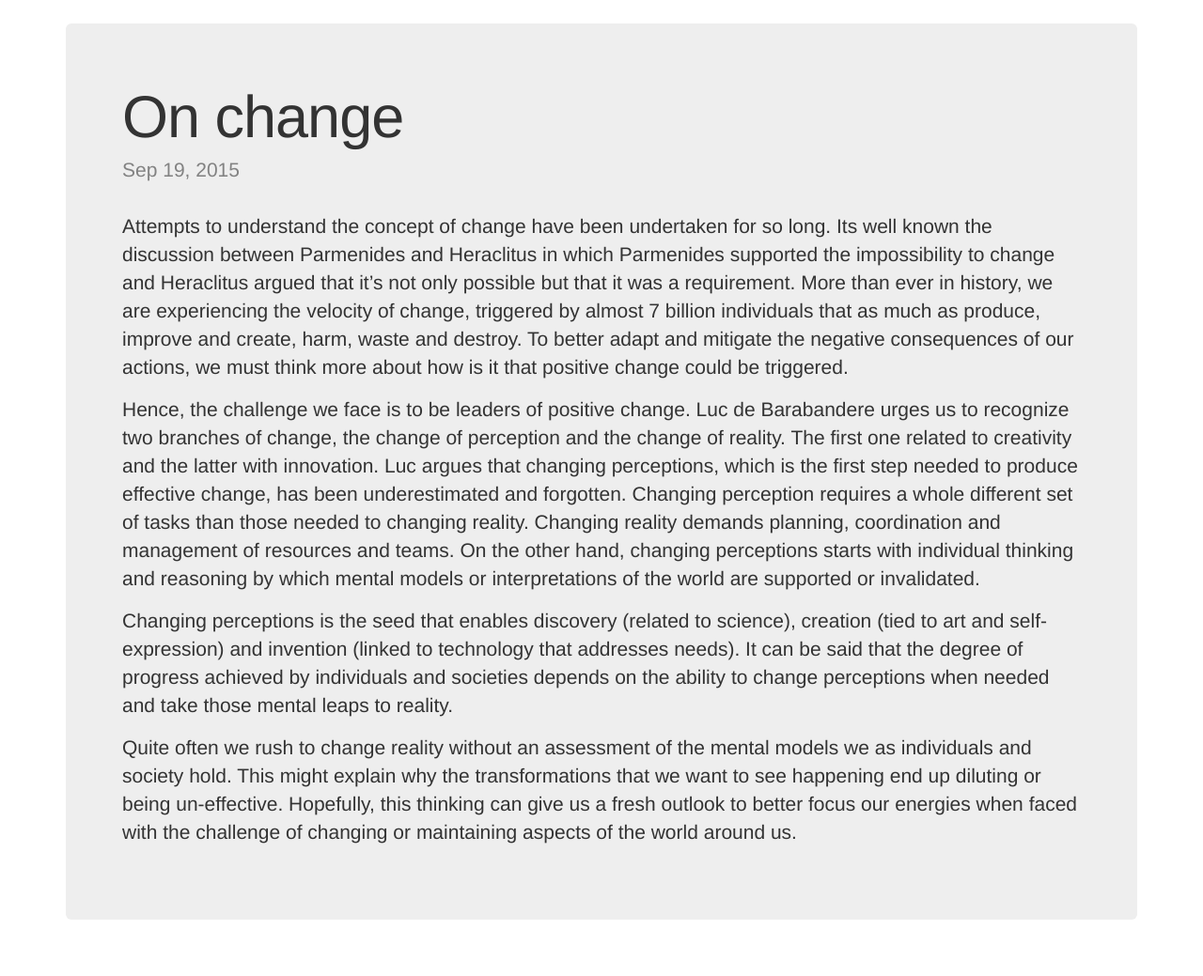
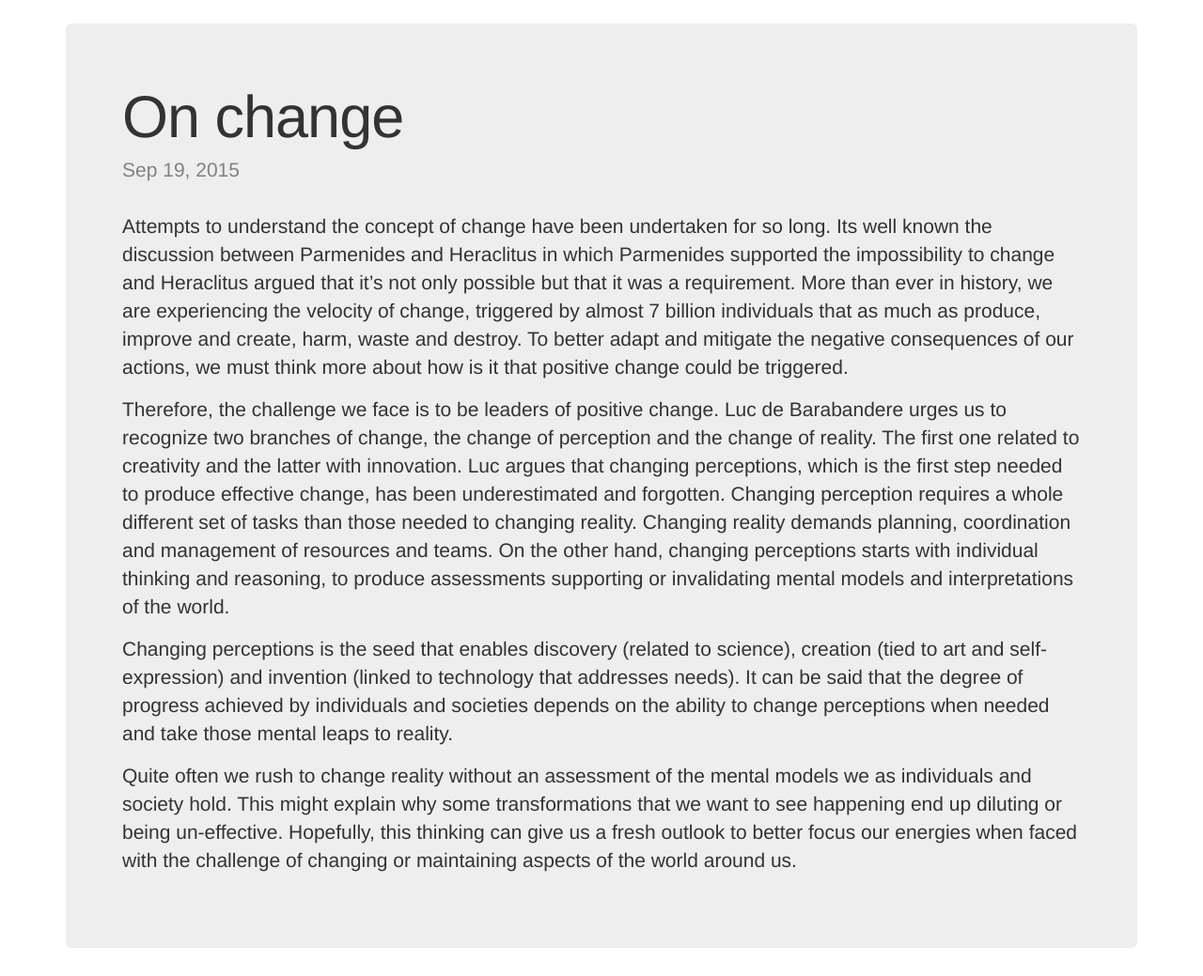
Before and after one commit to juandavidac/test-jekyll, a Jekyll site: the page built from _posts/2015-09-14-welcome-to-jekyll.markdown, in a window 1280 px wide. Shown: the whole page at 94% size. Built offline with Jekyll 4.4.1, drawn with Linux system fonts in a browser that asks for light colours; before the commit the page ends 1009 px from its top, so only the background shows below that.

Commit message:
finish change post

```diff
--- a/_posts/2015-09-14-welcome-to-jekyll.markdown
+++ b/_posts/2015-09-14-welcome-to-jekyll.markdown
@@ -7,11 +7,11 @@ categories: jekyll update
 
 Attempts to understand the concept of change have been undertaken for so long.  Its well known the discussion between Parmenides and Heraclitus in which Parmenides supported the impossibility to change and Heraclitus argued that it's not only possible but that it was a requirement. More than ever in history, we are experiencing the velocity of change, triggered by almost 7 billion individuals that as much as produce, improve and create, harm, waste and destroy.  To better adapt and mitigate the negative consequences of our actions, we must think more about how is it that positive change could be triggered.
 
-Hence, the challenge we face is to be leaders of positive change. Luc de Barabandere urges us to recognize two branches of change, the change of perception and the change of reality. The first one related to creativity and the latter with innovation.  Luc argues that changing perceptions, which is the first step needed to produce effective change, has been underestimated and forgotten.  Changing perception requires a whole different set of tasks than those needed to changing reality. Changing reality demands planning, coordination and management of resources and teams.  On the other hand, changing perceptions starts with individual thinking and reasoning by which mental models or interpretations of the world are supported or invalidated.
+Therefore, the challenge we face is to be leaders of positive change. Luc de Barabandere urges us to recognize two branches of change, the change of perception and the change of reality. The first one related to creativity and the latter with innovation.  Luc argues that changing perceptions, which is the first step needed to produce effective change, has been underestimated and forgotten.  Changing perception requires a whole different set of tasks than those needed to changing reality. Changing reality demands planning, coordination and management of resources and teams.  On the other hand, changing perceptions starts with individual thinking and reasoning, to produce assessments supporting or invalidating mental models and interpretations of the world.
 
 Changing perceptions is the seed that enables discovery (related to science), creation (tied to art and self-expression) and invention (linked to technology that addresses needs).  It can be said that the degree of progress achieved by individuals and societies depends on the ability to change perceptions when needed and take those mental leaps to reality.
 
-Quite often we rush to change reality without an assessment of the mental models we as individuals and society hold.  This might explain why the transformations that we want to see happening end up diluting or being un-effective.  Hopefully, this thinking can give us a fresh outlook to better focus our energies when faced with the challenge of changing or maintaining aspects of the world around us.
+Quite often we rush to change reality without an assessment of the mental models we as individuals and society hold.  This might explain why some transformations that we want to see happening end up diluting or being un-effective.  Hopefully, this thinking can give us a fresh outlook to better focus our energies when faced with the challenge of changing or maintaining aspects of the world around us.
 
 <!-- El cambio es un tema sobre el que se ha pensado desde hace bastante tiempo.  Es muy conocida la discusión en la que Parménides sostenía que el cambio era imposible, mientras Heráclito argumentaba que el cambio no sólo era posible sino que era una necesidad.   Ahora más que nunca estamos sintiendo la velocidad de los cambios del entorno, porque ya somos cerca de 7 billones de personas produciendo, creando, pero también malgastando y destruyendo.  Para adaptarnos a todas estas transformaciones aceleradas y mitigar las consecuencias negativas, deberíamos pensar más sobre el cambio.
 
```
